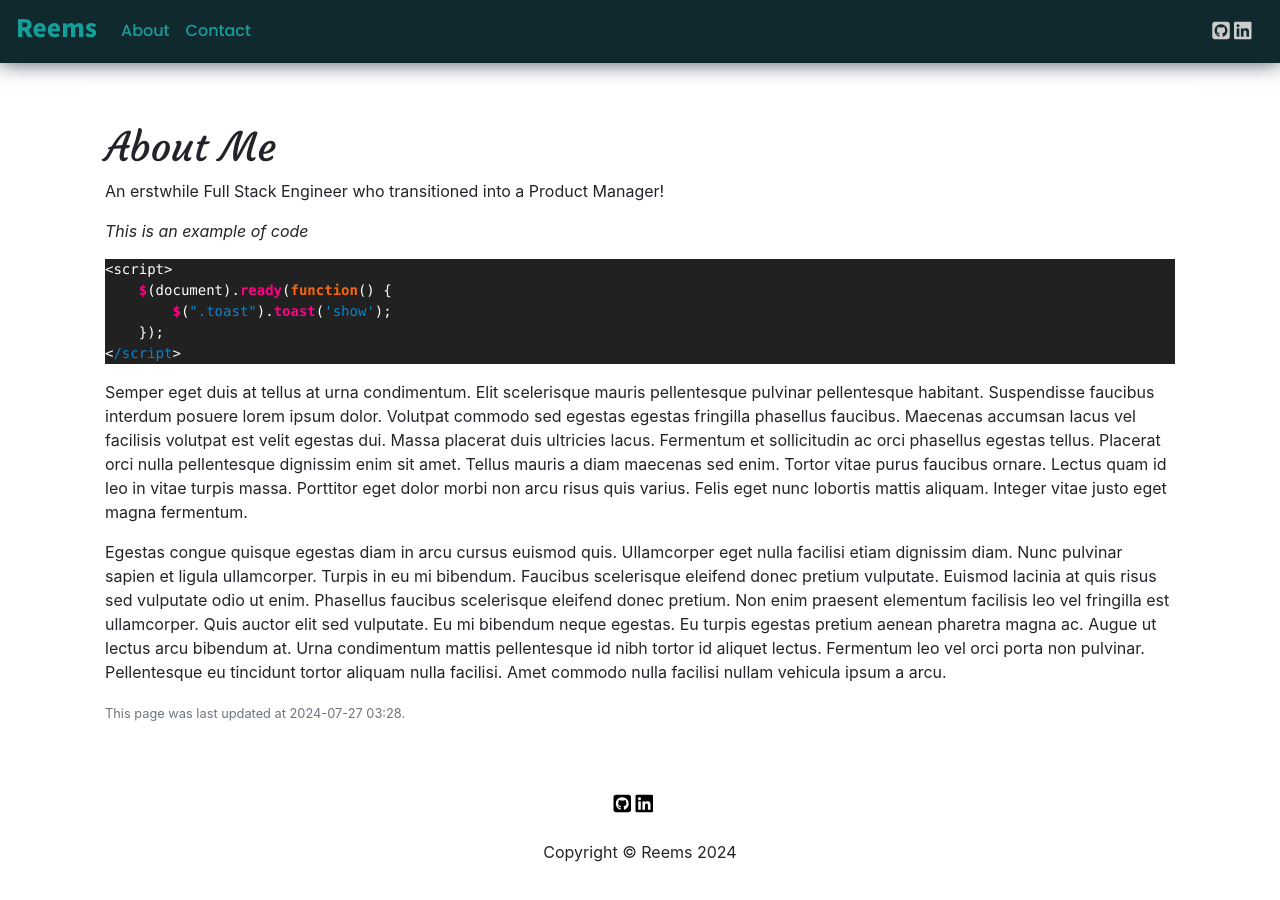
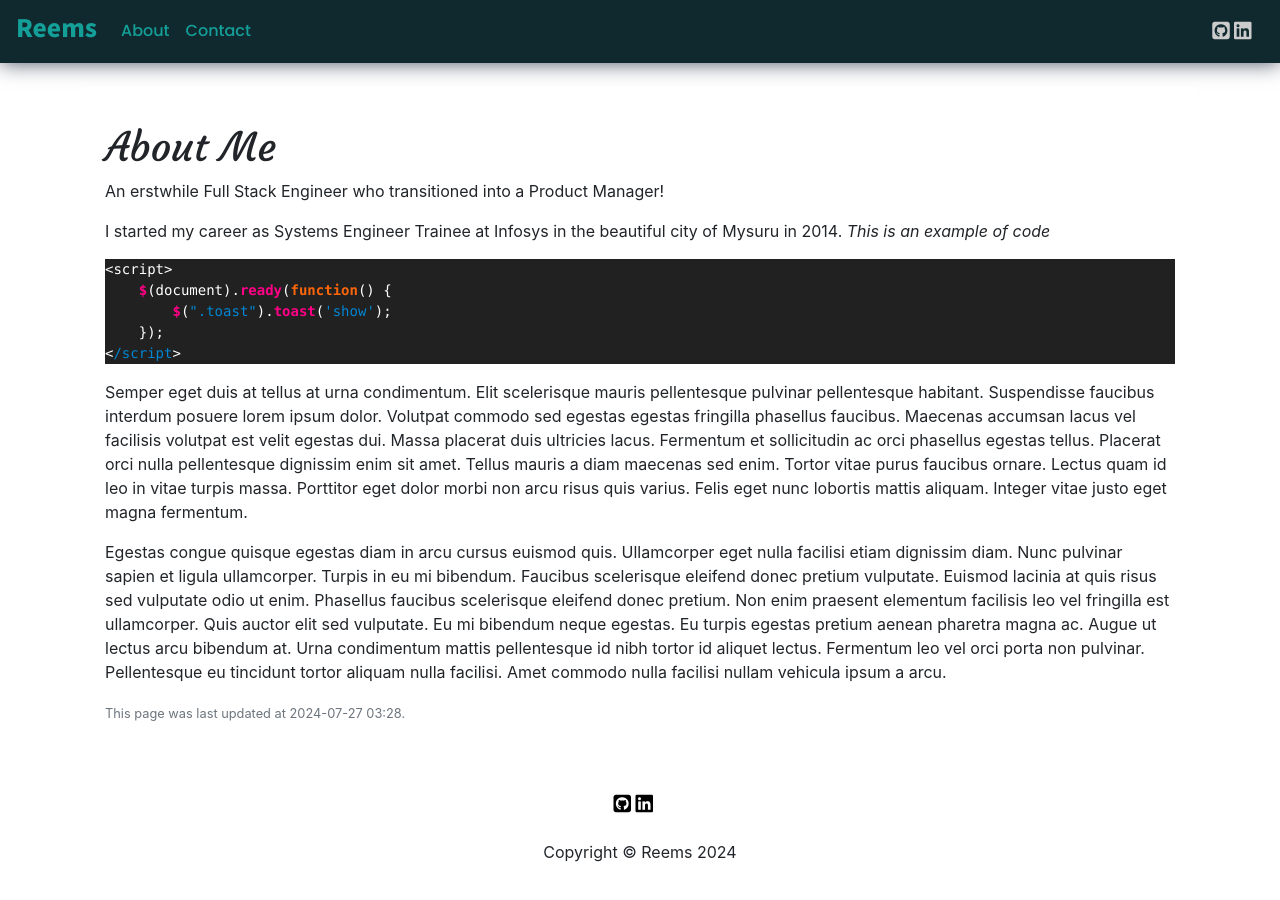
Before and after one commit to reemstk/reemstk.github.io, a Jekyll site: the page built from pages/about.md, in a window 1280 px wide. Built offline with Jekyll 4.4.1, drawn with Linux system fonts in a browser that asks for light colours; nearby versions of some CDN libraries; comment, search, counter and statistics services are not loaded.

Commit message:
Update about.md

````diff
--- a/pages/about.md
+++ b/pages/about.md
@@ -11,7 +11,7 @@ last-updated: 2024-07-26 5:55 PM
 
 An erstwhile Full Stack Engineer who transitioned into a Product Manager!
 
-
+I started my career as Systems Engineer Trainee at Infosys in the beautiful city of Mysuru in 2014.
 *This is an example of code*
 ```js
 <script>
````
